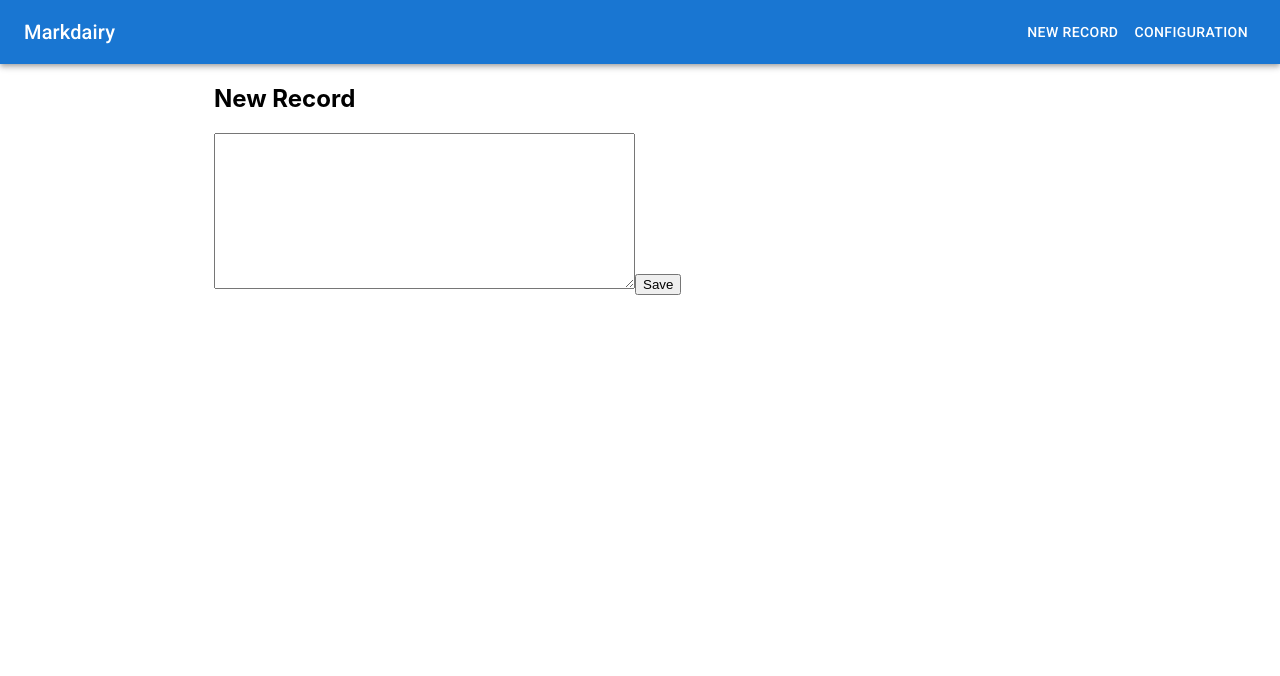
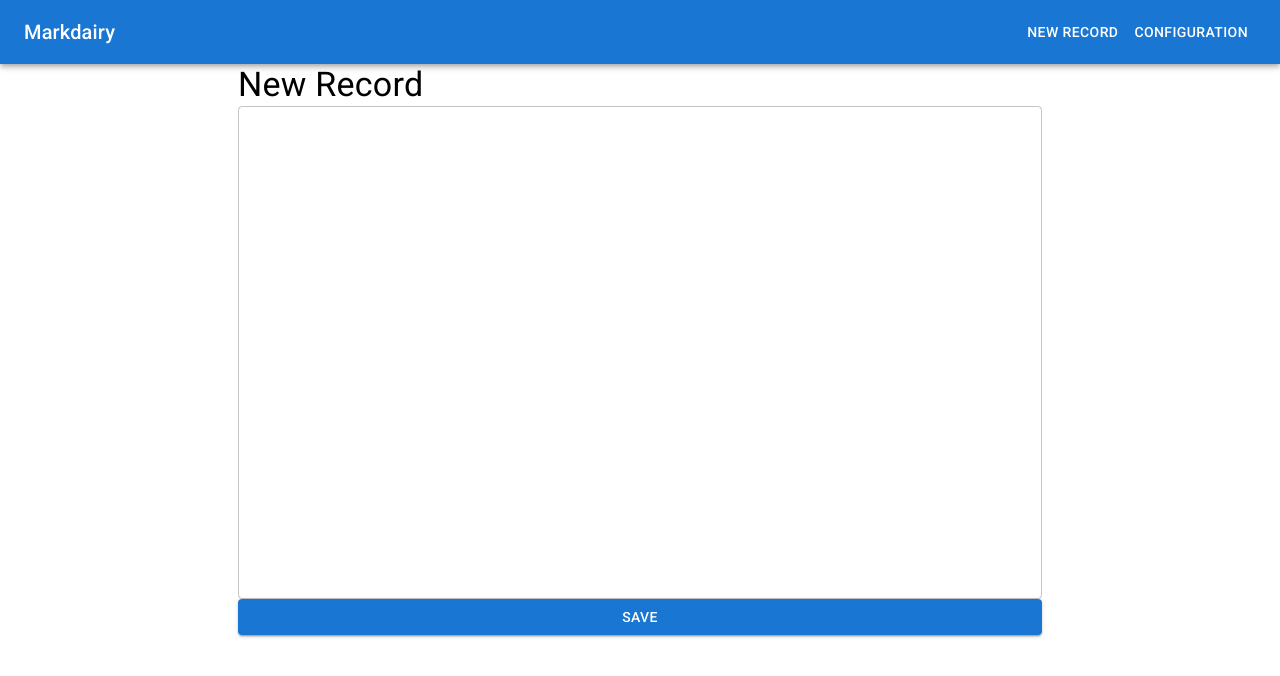
Before and after one commit to siavol/markdiary-web, a React (Create React App) app: page /markdairy-web/new in a window 1280 px wide. Shown: the top 676 px of the page. Built offline with nearby package versions, Linux system fonts and the light colour scheme.

Commit message:
new record changes

```diff
--- a/src/components/layout.tsx
+++ b/src/components/layout.tsx
@@ -50,6 +50,8 @@ const Layout: React.FunctionComponent = () => {
               {t('Configuration')}
             </Button>
             <IconButton
+              to="/config"
+              component={RouterLink}
               color="inherit"
               sx={{ display: { xs: 'block', sm: 'none' } }}
             >
--- a/src/components/record/record-new.tsx
+++ b/src/components/record/record-new.tsx
@@ -1,3 +1,4 @@
+import { Button, Container, Stack, TextField, Typography } from '@mui/material'
 import React, { useState } from 'react'
 import { useTranslation } from 'react-i18next'
 import { Form } from 'react-router-dom'
@@ -7,17 +8,23 @@ const RecordNew: React.FunctionComponent = () => {
   const { t } = useTranslation(['record', 'general'])
 
   return (
+    <Container>
+      <Typography variant="h4">{t('New Record')}</Typography>
       <Form method="post">
-      <h2>{t('New Record')}</h2>
-      <textarea
+        <Stack>
+          <TextField
             name="content"
             value={content}
             onChange={(e) => setContent(e.target.value)}
-        rows={10}
-        cols={50}
+            multiline
+            minRows={20}
           />
-      <button type="submit">{t('Save', { ns: 'general' })}</button>
+          <Button type="submit" variant="contained">
+            {t('Save', { ns: 'general' })}
+          </Button>
+        </Stack>
       </Form>
+    </Container>
   )
 }
 
```
Lines whose indentation alone changed are shown as unchanged.
